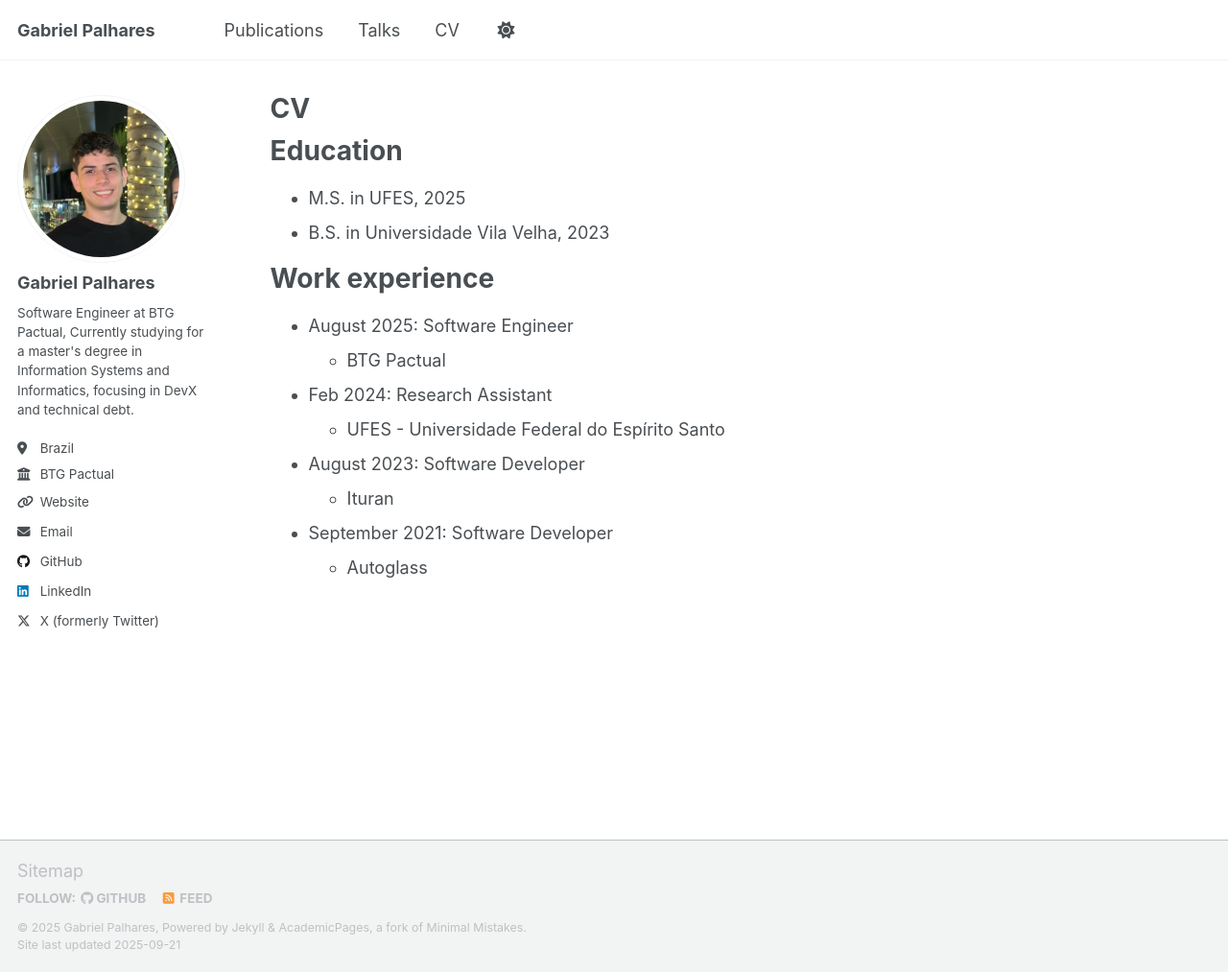
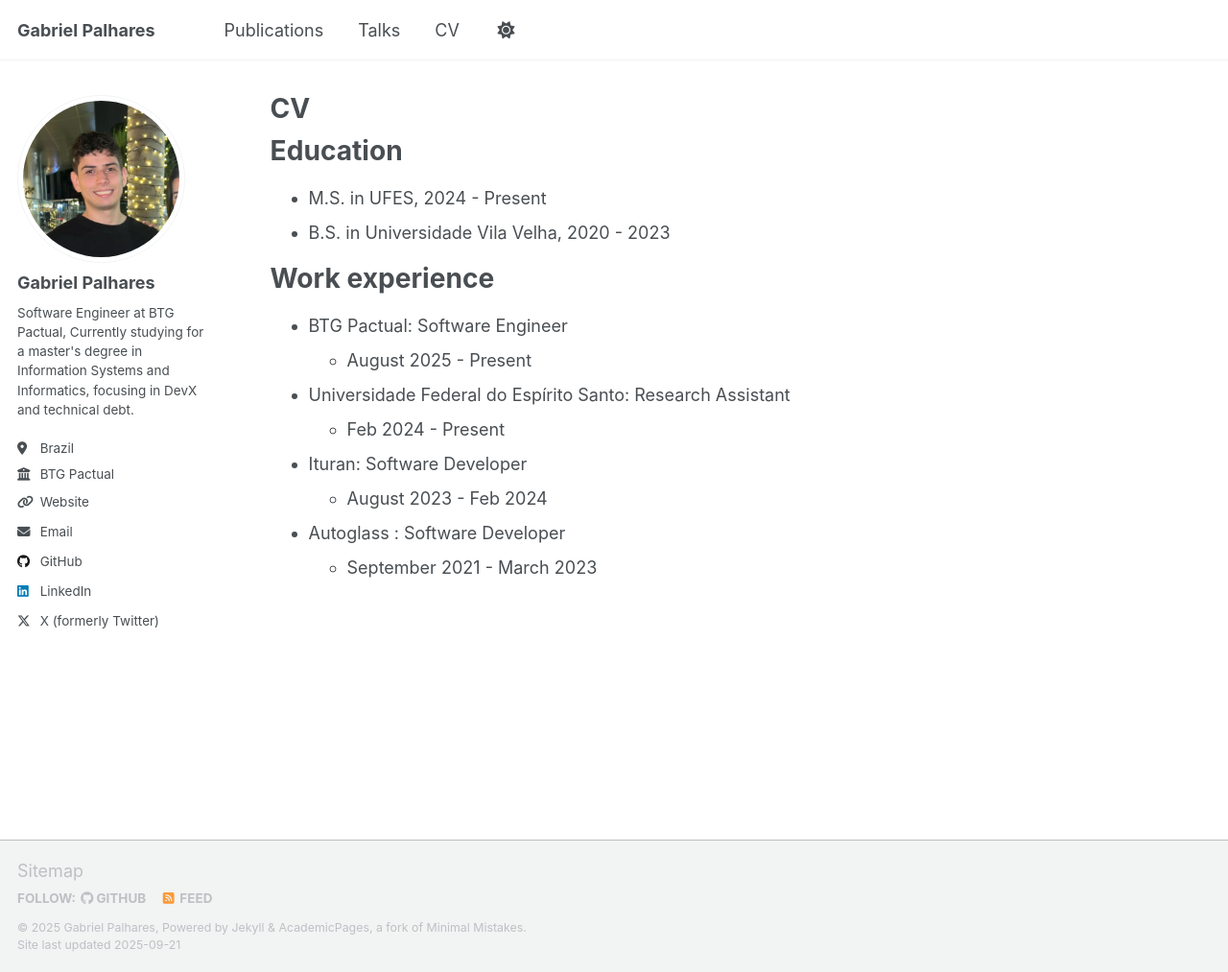
Before and after one commit to palharesgab/palharesgab.github.io, a Jekyll site: the page built from _pages/cv.md, in a window 1280 px wide and 1013 px high. Shown: the whole window at 96% size. Built offline with Jekyll 4.4.1, drawn with Linux system fonts in a browser that asks for light colours; a script that is not in the unit is left out.

Commit message:
uptade cv

```diff
--- a/_pages/cv.md
+++ b/_pages/cv.md
@@ -11,19 +11,19 @@
 
 Education
 ======
-* M.S. in UFES, 2025
-* B.S. in Universidade Vila Velha, 2023
+* M.S. in UFES, 2024 - Present
+* B.S. in Universidade Vila Velha, 2020 - 2023
 
 Work experience
 ======
-* August 2025: Software Engineer
-  * BTG Pactual
+* BTG Pactual: Software Engineer
+  * August 2025 - Present
 
-* Feb 2024: Research Assistant
-  * UFES - Universidade Federal do Espírito Santo
+* Universidade Federal do Espírito Santo: Research Assistant
+  * Feb 2024 - Present
 
-* August 2023: Software Developer
-  * Ituran
+* Ituran: Software Developer
+  * August 2023 - Feb 2024
 
-* September 2021: Software Developer
-  * Autoglass
+* Autoglass : Software Developer
+  * September 2021 - March 2023
```
